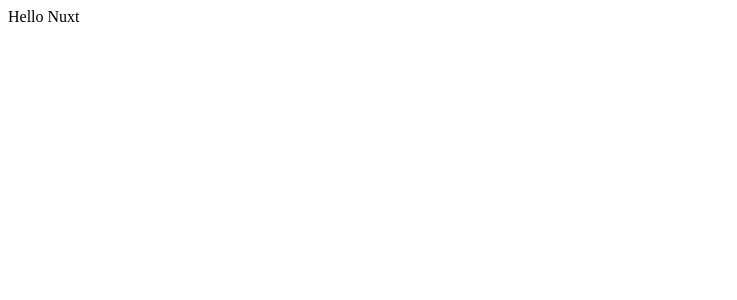
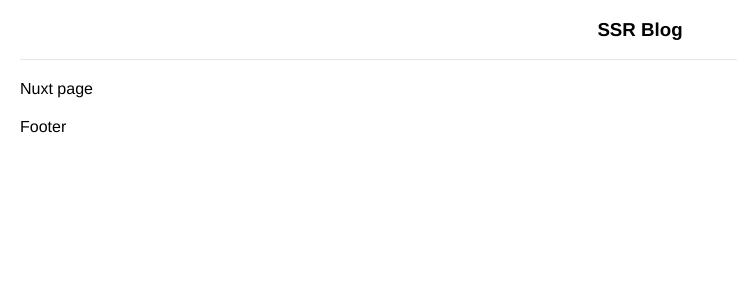
Before and after one commit to vladimirKartyshov/Nuxt-blog, a Nuxt app: page / in a window 1280 px wide. Shown: the top 300 px of the page, without its empty margins (0-737 px from the left). Built offline with nearby package versions, Linux system fonts and the light colour scheme.

Commit message:
layouts and appnavbar

```diff
--- /dev/null
+++ b/components/main/Navigation.vue
@@ -0,0 +1,21 @@
+<template>
+<nav>
+  <h1>SSR Blog</h1>
+</nav>
+</template>
+
+<script>
+export default {
+  name: 'Navigation'
+}
+</script>
+
+<style lang='css' scoped>
+  nav {
+    display: flex;
+    align-items: center;
+    justify-content: center;
+    height: 100%;
+    border-bottom:  1px solid #e6e6e6;
+  }
+</style>
--- /dev/null
+++ b/layouts/default.vue
@@ -0,0 +1,25 @@
+<template>
+  <el-container>
+    <el-header>
+      <app-navigation/>
+    </el-header>
+    <el-main>
+      <nuxt/>
+    </el-main>
+    <el-footer>Footer</el-footer>
+  </el-container>
+</template>
+
+<script>
+import AppNavigation from '@/components/main/Navigation'
+export default {
+  name: 'default',
+  components: {
+    AppNavigation
+  }
+}
+</script>
+
+<style scoped>
+
+</style>
--- a/nuxt.config.js
+++ b/nuxt.config.js
@@ -18,7 +18,8 @@
 
   // Global CSS: https://go.nuxtjs.dev/config-css
   css: [
-    'element-ui/lib/theme-chalk/index.css'
+    'element-ui/lib/theme-chalk/index.css',
+    '@/theme/index.css'
   ],
 
   // Plugins to run before rendering page: https://go.nuxtjs.dev/config-plugins
--- a/package.json
+++ b/package.json
@@ -25,6 +25,8 @@
     "eslint-config-prettier": "^8.3.0",
     "eslint-plugin-nuxt": "^2.0.0",
     "eslint-plugin-vue": "^7.12.1",
-    "prettier": "^2.3.2"
+    "node-sass": "^6.0.1",
+    "prettier": "^2.3.2",
+    "sass-loader": "^12.1.0"
   }
 }
--- a/pages/index.vue
+++ b/pages/index.vue
@@ -1,5 +1,5 @@
 <template>
-  <div>Hello Nuxt</div>
+  <div>Nuxt page</div>
 </template>
 
 <script>
--- /dev/null
+++ b/theme/index.css
@@ -0,0 +1,12 @@
+* {
+  margin: 0;
+  padding: 0;
+  box-sizing: border-box;
+}
+
+html, body {
+  font-family: Helvetica Neue,Helvetica,PingFang SC,Hiragino Sans GB,Microsoft YaHei,SimSun,sans-serif;
+  font-weight: 400;
+  -webkit-font-smoothing: antialiased;
+  -webkit-tap-highlight-color: transparent;
+}
```
Also changed, not shown: 1 other file (tests, documents, lock files or other folders).
